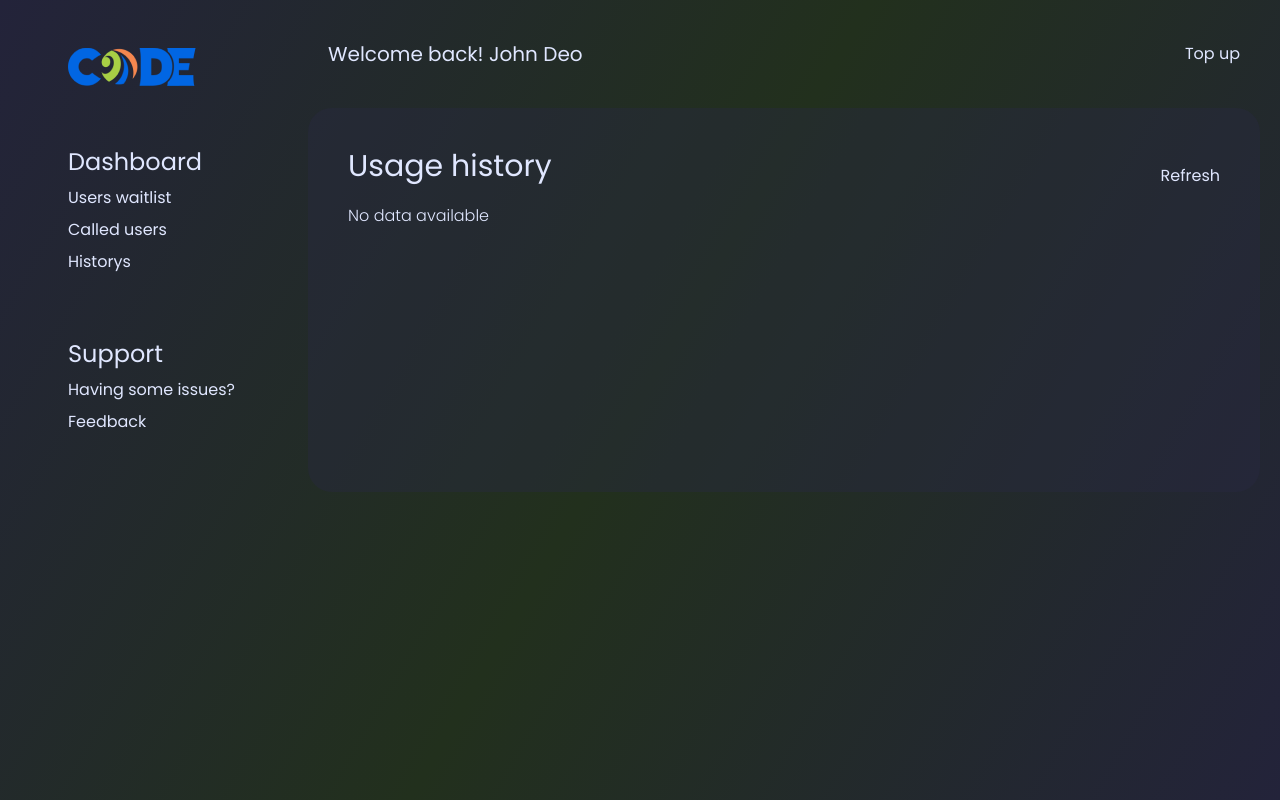
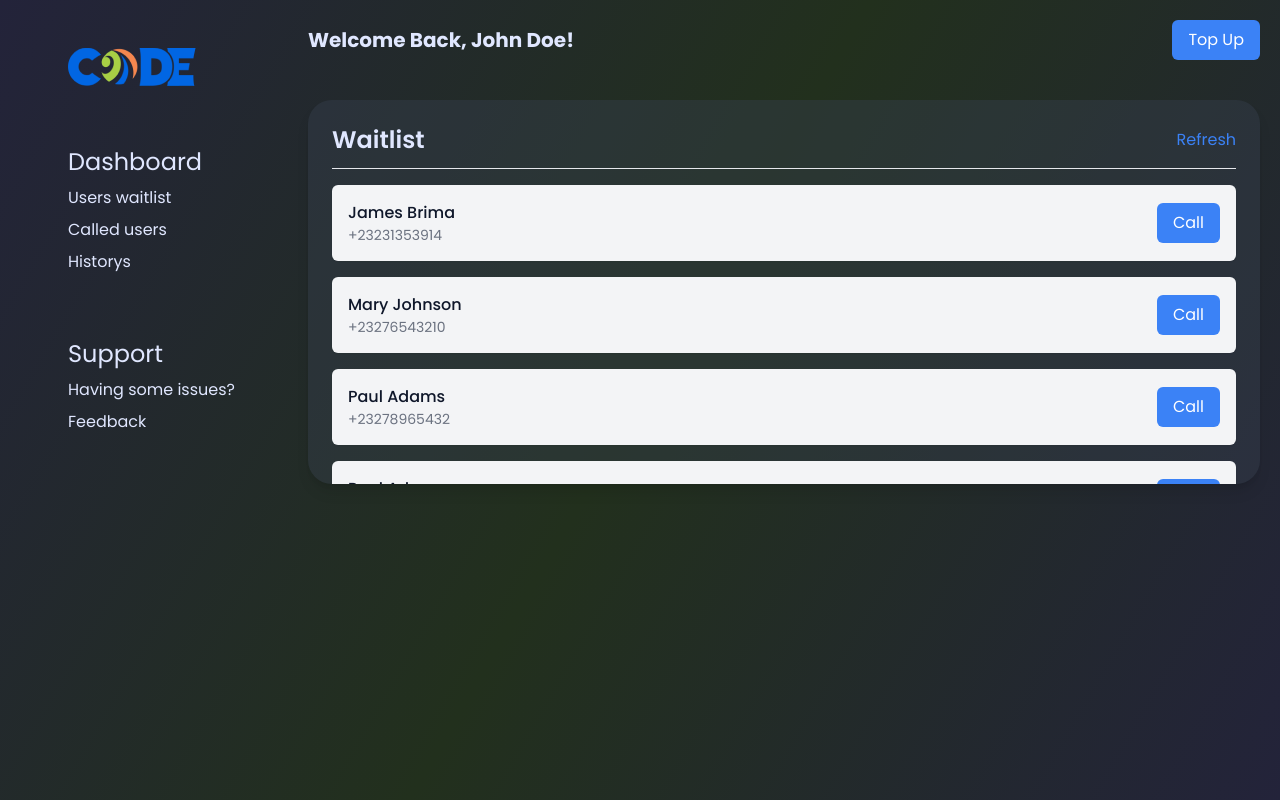
Before and after one commit to abdullah4tech/CODE-waitlist-system, a Vue app: page /dashboard in a window 1280 px wide. Built offline with nearby package versions, Linux system fonts and the light colour scheme.

Commit message:
feat: worked on the waitlist frame section today

```diff
--- a/src/views/Pages/Dashboard.vue
+++ b/src/views/Pages/Dashboard.vue
@@ -23,22 +23,100 @@ import Logo from '@/assets/header_logo_2.png'
     </div>
 
     <!-- Main Content -->
-    <div class="flex-1 p-[20px]">
-      <div class="flex justify-between m-5 mb-10">
-        <h2 class="text-xl">Welcome back! John Deo</h2>
-        <button class="topup">Top up</button>
+    <div class="flex-1 p-5">
+  <!-- Header Section -->
+  <div class="flex justify-between items-center mb-10">
+    <h2 class="text-xl font-bold">Welcome Back, John Doe!</h2>
+    <button class="bg-blue-500 text-white px-4 py-2 rounded-md hover:bg-blue-600 transition">
+      Top Up
+    </button>
+  </div>
+
+  <!-- Waitlist Section -->
+  <div
+    class="w-full h-96 rounded-3xl overflow-auto p-6 bg-opacity-40 bg-gray-700 shadow-lg"
+  >
+    <div class="flex items-center border-b pb-3 justify-between mb-4">
+      <h2 class="text-2xl font-semibold">Waitlist</h2>
+      <button class="text-blue-500 hover:text-blue-600 transition">
+        Refresh
+      </button>
+    </div>
+
+    <!-- Waitlist Items -->
+    <div class="space-y-4">
+      <!-- Single Waitlist Entry -->
+      <div
+        class="flex items-center justify-between p-4 bg-gray-100 rounded-md shadow-sm"
+      >
+        <div>
+          <p class="font-medium text-slate-900">James Brima</p>
+          <p class="text-sm text-gray-500">+23231353914</p>
+        </div>
+        <button
+          class="bg-blue-500 text-white px-4 py-2 rounded-md hover:bg-green-600 transition"
+        >
+          Call
+        </button>
+      </div>
+
+      <div
+        class="flex items-center justify-between p-4 bg-gray-100 rounded-md shadow-sm"
+      >
+        <div>
+          <p class="font-medium text-slate-900">Mary Johnson</p>
+          <p class="text-sm text-gray-500">+23276543210</p>
+        </div>
+        <button
+          class="bg-blue-500 text-white px-4 py-2 rounded-md hover:bg-green-600 transition"
+        >
+          Call
+        </button>
+      </div>
+
+      <div
+        class="flex items-center justify-between p-4 bg-gray-100 rounded-md shadow-sm"
+      >
+        <div>
+          <p class="font-medium text-slate-900">Paul Adams</p>
+          <p class="text-sm text-gray-500">+23278965432</p>
+        </div>
+        <button
+          class="bg-blue-500 text-white px-4 py-2 rounded-md hover:bg-green-600 transition"
+        >
+          Call
+        </button>
       </div>
       <div
-        class="w-full h-96 rounded-3xl overflow-auto p-10"
-        style="background-color: rgba(42, 42, 66, 0.4)"
+        class="flex items-center justify-between p-4 bg-gray-100 rounded-md shadow-sm"
       >
-        <div class="flex items-center justify-between">
-          <h2 class="text-3xl pb-5">Usage history</h2>
-          <button>Refresh</button>
+        <div>
+          <p class="font-medium text-slate-900">Paul Adams</p>
+          <p class="text-sm text-gray-500">+23278965432</p>
         </div>
-        <p class="font-light">No data available</p>
+        <button
+          class="bg-blue-500 text-white px-4 py-2 rounded-md hover:bg-green-600 transition"
+        >
+          Call
+        </button>
+      </div>
+      <div
+        class="flex items-center justify-between p-4 bg-gray-100 rounded-md shadow-sm"
+      >
+        <div>
+          <p class="font-medium text-slate-900">Paul Adams</p>
+          <p class="text-sm text-gray-500">+23278965432</p>
+        </div>
+        <button
+          class="bg-blue-500 text-white px-4 py-2 rounded-md hover:bg-green-600 transition"
+        >
+          Call
+        </button>
       </div>
     </div>
+  </div>
+</div>
+
   </section>
 </template>
 
```
